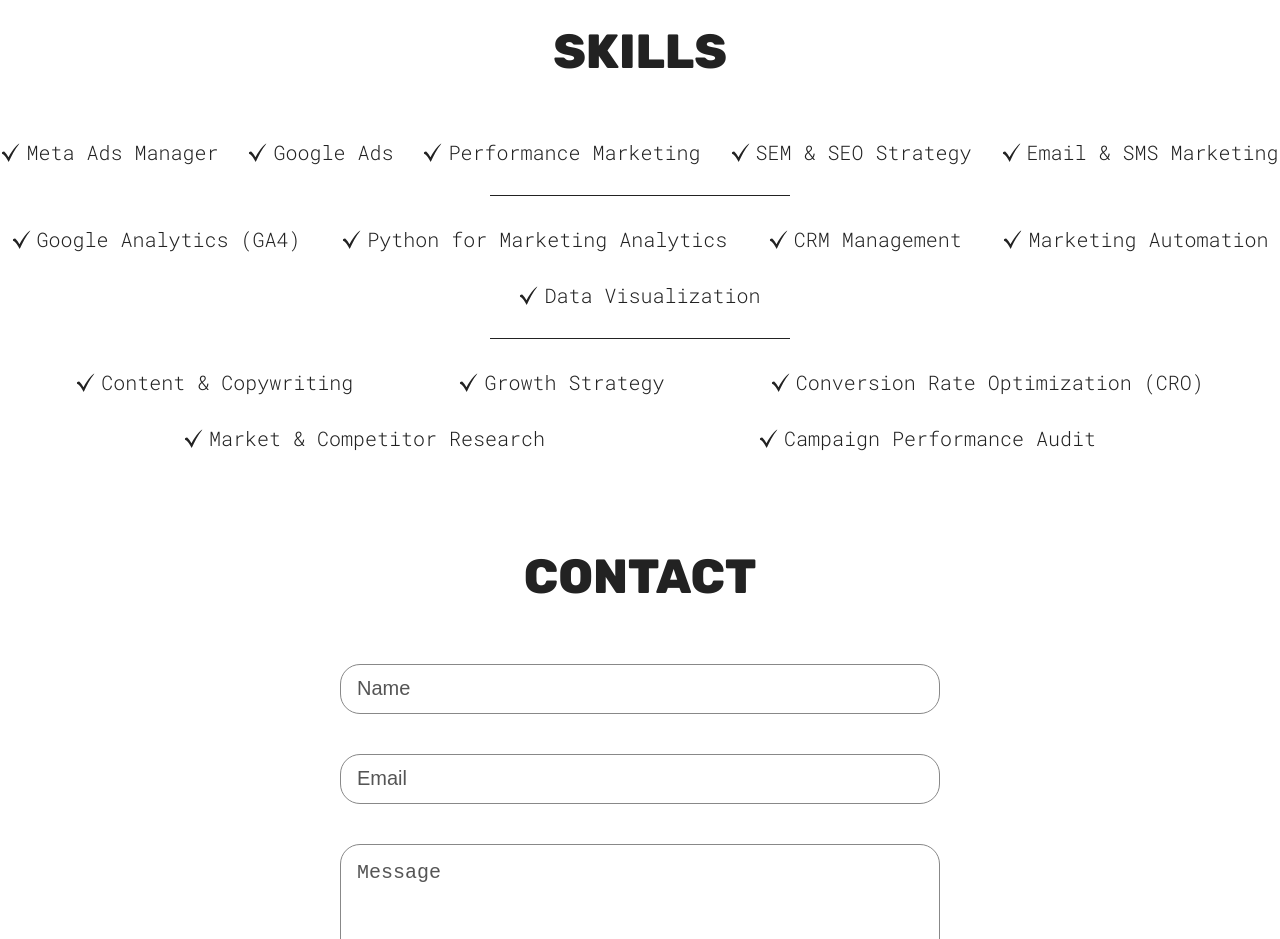
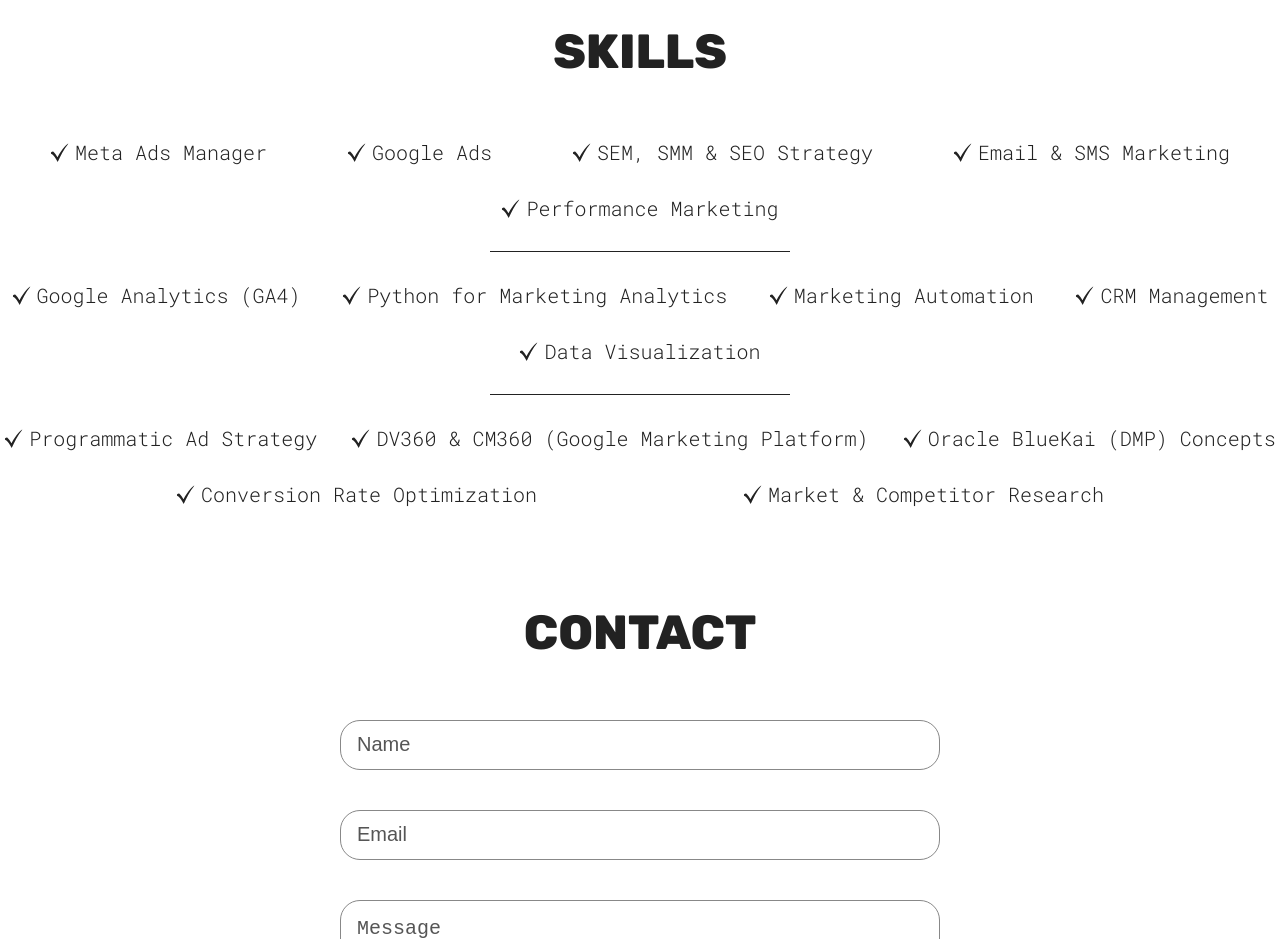
Before and after one commit to manimegalai2508/Portfolio, a React (Vite) app: page / in a window 1280 px wide. Shown: the part 1520-2459 px from the top of the page. Built offline with nearby package versions, Linux system fonts and the light colour scheme.

Commit message:
Update Skills.jsx

```diff
--- a/src/sections/Skills/Skills.jsx
+++ b/src/sections/Skills/Skills.jsx
@@ -15,9 +15,9 @@
 <div className={styles.skillList}>
   <SkillList src={checkMarkIcon} skill="Meta Ads Manager" />
   <SkillList src={checkMarkIcon} skill="Google Ads" />
+  <SkillList src={checkMarkIcon} skill="SEM, SMM & SEO Strategy" />
+  <SkillList src={checkMarkIcon} skill="Email & SMS Marketing" />
   <SkillList src={checkMarkIcon} skill="Performance Marketing" />
-  <SkillList src={checkMarkIcon} skill="SEM & SEO Strategy" />
-  <SkillList src={checkMarkIcon} skill="Email & SMS Marketing" />
 </div>
 
 <hr />
@@ -25,18 +25,19 @@
 <div className={styles.skillList}>
   <SkillList src={checkMarkIcon} skill="Google Analytics (GA4)" />
   <SkillList src={checkMarkIcon} skill="Python for Marketing Analytics" />
+  <SkillList src={checkMarkIcon} skill="Marketing Automation" />
   <SkillList src={checkMarkIcon} skill="CRM Management" />
-  <SkillList src={checkMarkIcon} skill="Marketing Automation" />
   <SkillList src={checkMarkIcon} skill="Data Visualization" />
 </div>
-      <hr />
 
-  <div className={styles.skillList}>
-  <SkillList src={checkMarkIcon} skill="Content & Copywriting" />
-  <SkillList src={checkMarkIcon} skill="Growth Strategy" />
-  <SkillList src={checkMarkIcon} skill="Conversion Rate Optimization (CRO)" />
+<hr />
+
+<div className={styles.skillList}>
+  <SkillList src={checkMarkIcon} skill="Programmatic Ad Strategy" />
+  <SkillList src={checkMarkIcon} skill="DV360 & CM360 (Google Marketing Platform)" />
+  <SkillList src={checkMarkIcon} skill="Oracle BlueKai (DMP) Concepts" />
+  <SkillList src={checkMarkIcon} skill="Conversion Rate Optimization" />
   <SkillList src={checkMarkIcon} skill="Market & Competitor Research" />
-  <SkillList src={checkMarkIcon} skill="Campaign Performance Audit" />
 </div>
     </section>
   );
```
